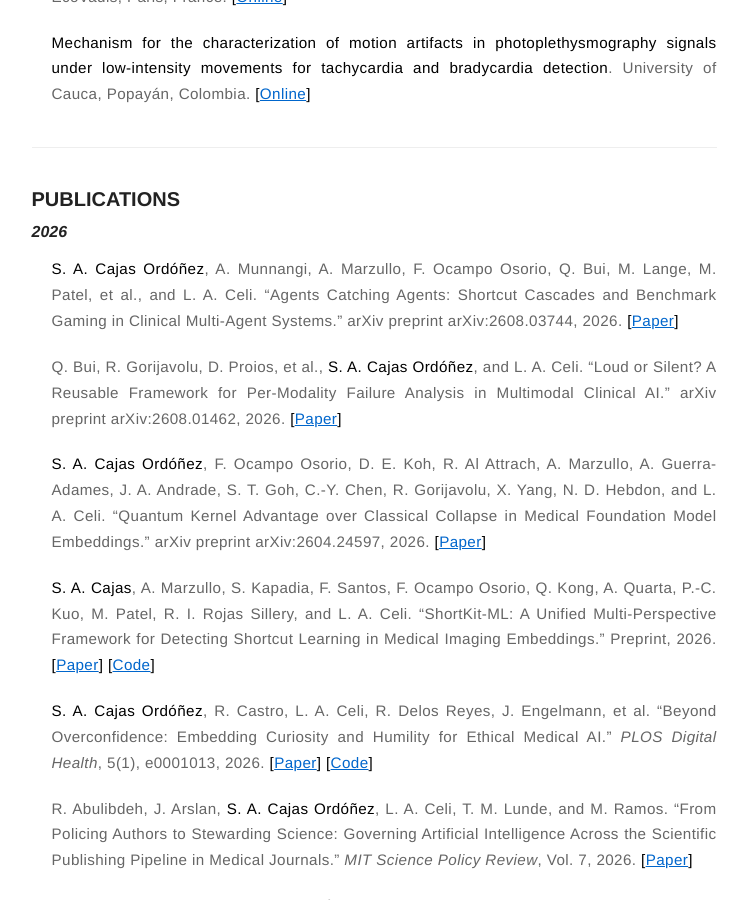
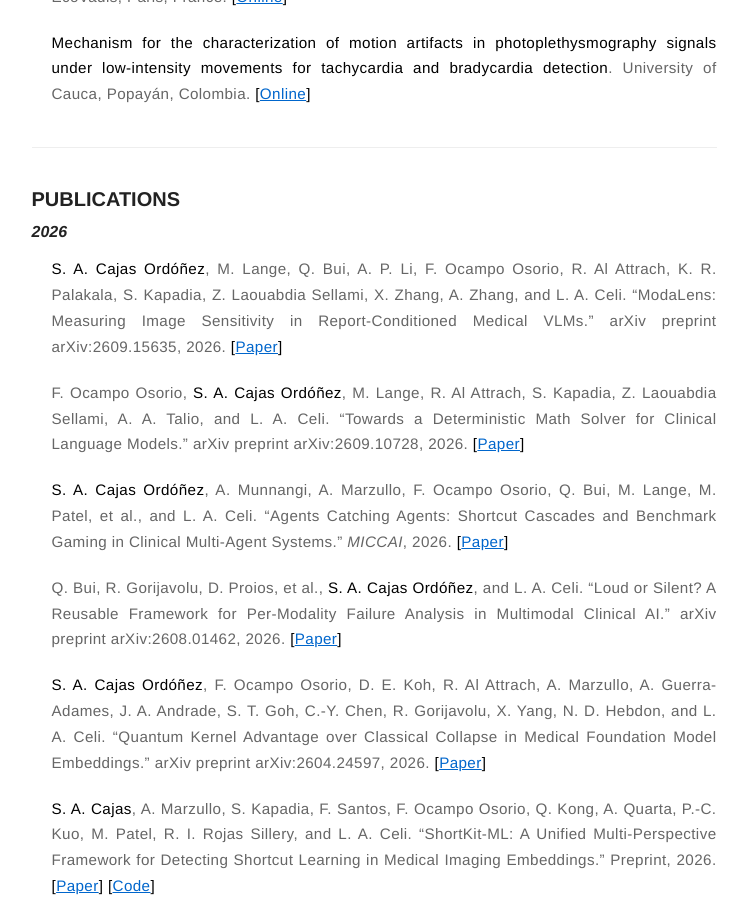
Before and after one commit to sebasmos/sebasmos.github.io, a Jekyll site: the page built from cv.md, in a window 1280 px wide and 900 px high, scrolled down 3484 px. Shown: the whole window, without its empty margins (266-1014 px from the left). Built offline with Jekyll 4.4.1, drawn with Linux system fonts in a browser that asks for light colours.

Commit message:
cv: add ModaLens and deterministic math solver preprints; Agents Catching Agents now MICCAI 2026

```diff
--- a/cv.md
+++ b/cv.md
@@ -97,7 +97,13 @@ August 2026
 
 #### 2026
 
-* **S. A. Cajas Ordóñez**, A. Munnangi, A. Marzullo, F. Ocampo Osorio, Q. Bui, M. Lange, M. Patel, et al., and L. A. Celi. "Agents Catching Agents: Shortcut Cascades and Benchmark Gaming in Clinical Multi-Agent Systems." arXiv preprint arXiv:2608.03744, 2026.
+* **S. A. Cajas Ordóñez**, M. Lange, Q. Bui, A. P. Li, F. Ocampo Osorio, R. Al Attrach, K. R. Palakala, S. Kapadia, Z. Laouabdia Sellami, X. Zhang, A. Zhang, and L. A. Celi. "ModaLens: Measuring Image Sensitivity in Report-Conditioned Medical VLMs." arXiv preprint arXiv:2609.15635, 2026.
+  **\[[Paper](https://arxiv.org/abs/2609.15635)]**
+
+* F. Ocampo Osorio, **S. A. Cajas Ordóñez**, M. Lange, R. Al Attrach, S. Kapadia, Z. Laouabdia Sellami, A. A. Talio, and L. A. Celi. "Towards a Deterministic Math Solver for Clinical Language Models." arXiv preprint arXiv:2609.10728, 2026.
+  **\[[Paper](https://arxiv.org/abs/2609.10728)]**
+
+* **S. A. Cajas Ordóñez**, A. Munnangi, A. Marzullo, F. Ocampo Osorio, Q. Bui, M. Lange, M. Patel, et al., and L. A. Celi. "Agents Catching Agents: Shortcut Cascades and Benchmark Gaming in Clinical Multi-Agent Systems." *MICCAI*, 2026.
   **\[[Paper](https://arxiv.org/abs/2608.03744)]**
 
 * Q. Bui, R. Gorijavolu, D. Proios, et al., **S. A. Cajas Ordóñez**, and L. A. Celi. "Loud or Silent? A Reusable Framework for Per-Modality Failure Analysis in Multimodal Clinical AI." arXiv preprint arXiv:2608.01462, 2026.
```
